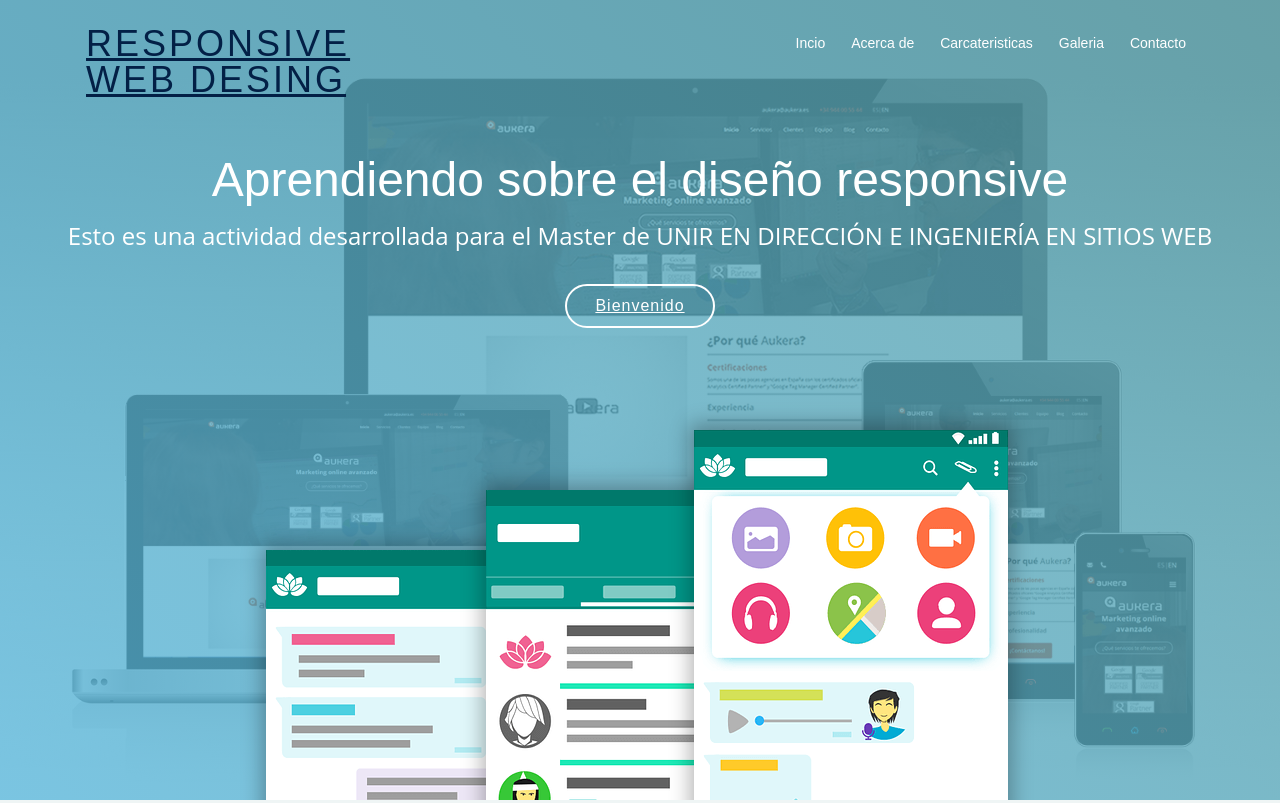
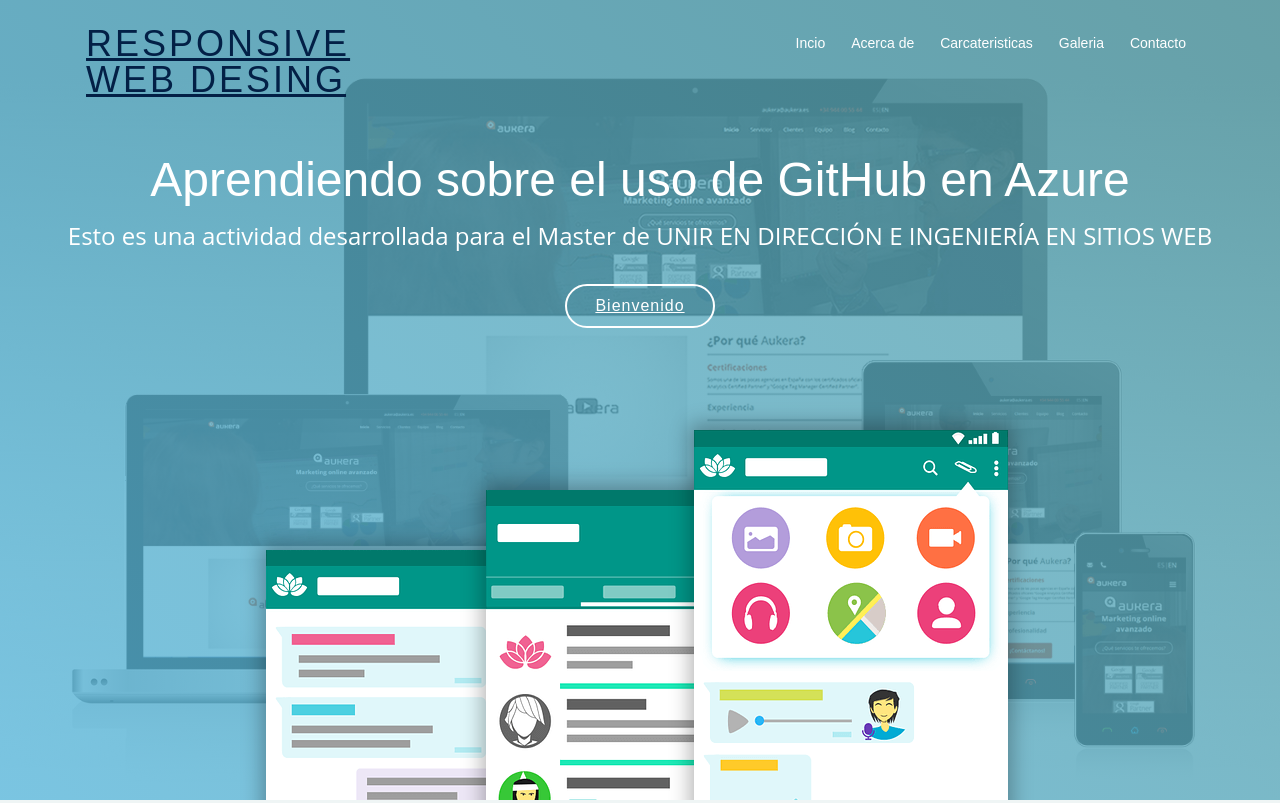
Before and after one commit to argos6202/AppWebArgos, a plain HTML site: page index.html in a window 1280 px wide. Shown: the top 803 px of the page. Drawn offline with Linux system fonts and the light colour scheme; files whose address does not match are found by name.

Commit message:
Primeros cambios

```diff
--- a/index.html
+++ b/index.html
@@ -60,7 +60,7 @@
   ============================-->
   <section id="intro">
     <div class="intro-text">
-      <h2>Aprendiendo sobre el diseño responsive</h2>
+      <h2>Aprendiendo sobre el uso de GitHub en Azure</h2>
       <p>Esto es una actividad desarrollada para el Master de UNIR EN DIRECCIÓN E INGENIERÍA EN SITIOS WEB</p>
       <a href="#about" class="btn-get-started scrollto">Bienvenido</a>
     </div>
```
